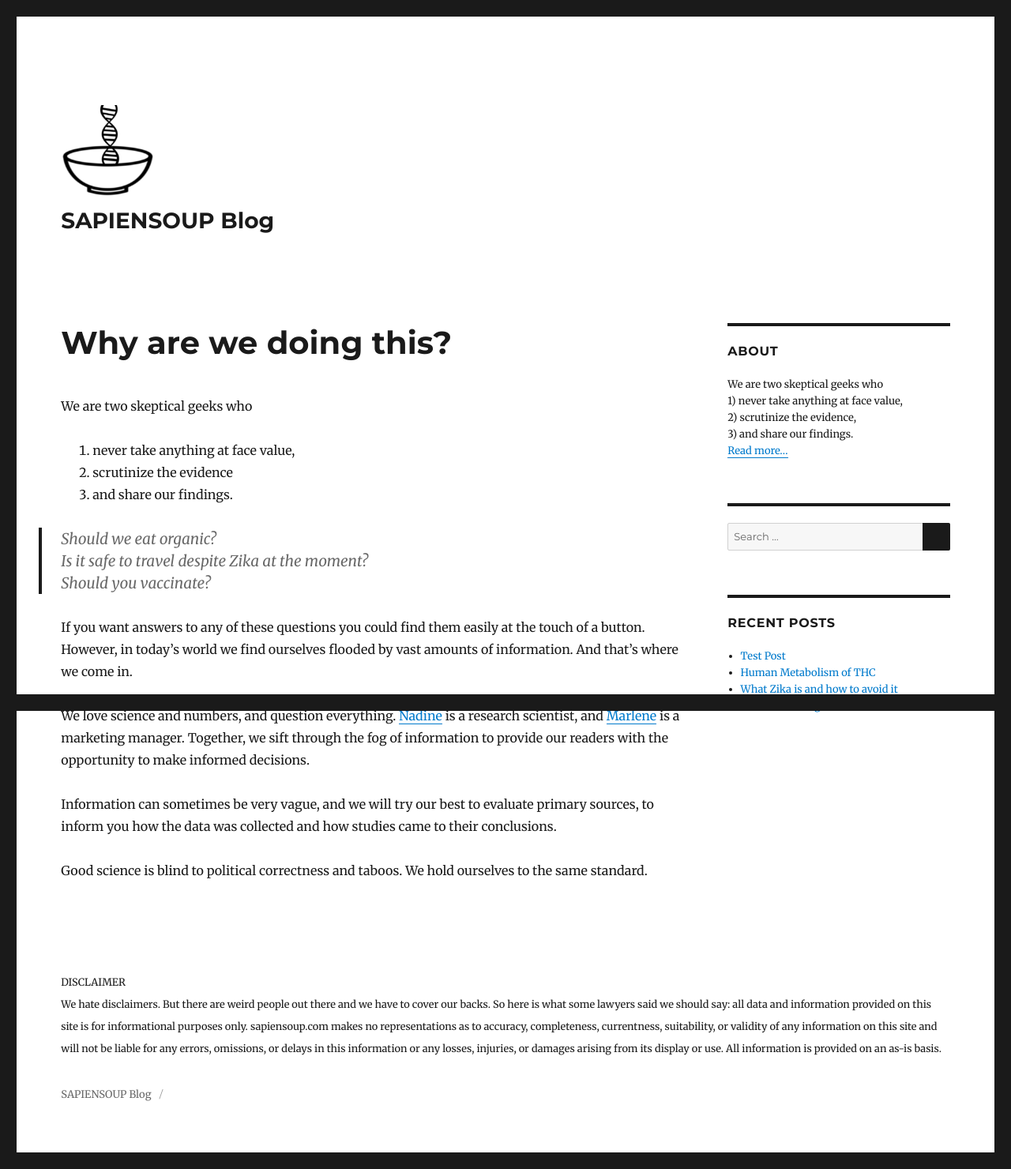
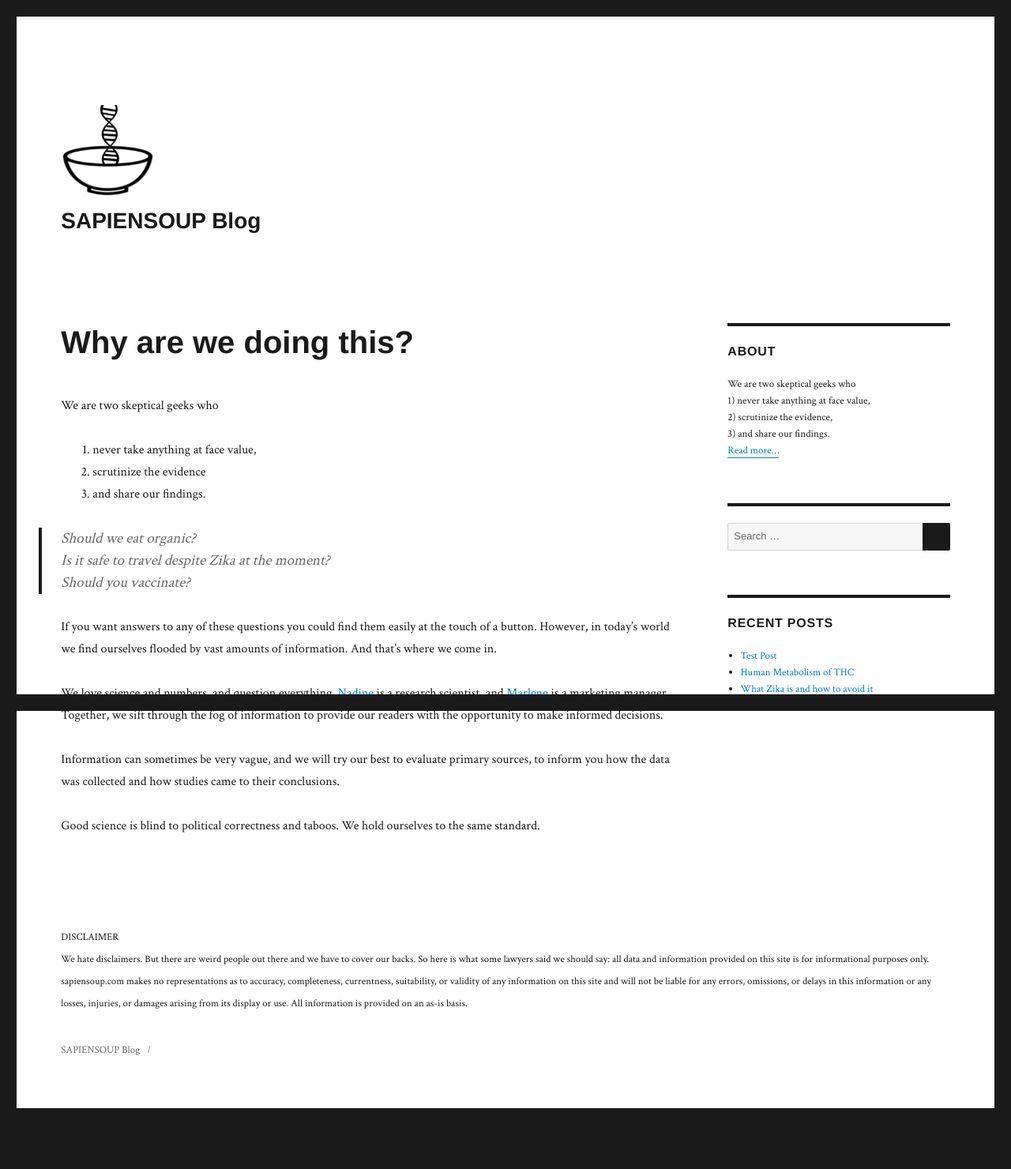
Before and after one commit to sapiensoup/sapiensoup.com, a Jekyll site: the page built from about.md, in a window 1280 px wide. Shown: the whole page at 79% size. Built offline with Jekyll 4.4.1, drawn with Linux system fonts in a browser that asks for light colours; after the commit the page ends 1424 px from its top, so only the background shows below that.

Commit message:
Replace Merriweather font with Crimson Text
For demo purposes

```diff
--- a/_layouts/default.html
+++ b/_layouts/default.html
@@ -12,7 +12,7 @@
     <link rel="canonical" href="{{ site.url }}{{ page.url }}" />
     <link rel="alternate" type="application/atom+xml" title="{{ site.title }} &raquo; Feed" href="{{ site.url }}/feed.atom" />
     <link rel='dns-prefetch' href='//fonts.googleapis.com' />
-    <link rel='stylesheet' type='text/css' media='all' href='https://fonts.googleapis.com/css?family=Merriweather%3A400%2C700%2C900%2C400italic%2C700italic%2C900italic%7CMontserrat%3A400%2C700%7CInconsolata%3A400&#038;subset=latin%2Clatin-ext' />
+    <link href="https://fonts.googleapis.com/css?family=Crimson+Text" rel="stylesheet">
     <link rel='stylesheet' type='text/css' media='all' href='/css/twentysixteen.css?ver=4.7' />
     <meta name="description" content="{{ page.excerpt | strip_html }}"/>
     <meta property="og:locale" content="en_US" />
--- a/css/twentysixteen.css
+++ b/css/twentysixteen.css
@@ -304,7 +304,7 @@
 select,
 textarea {
 	color: #1a1a1a;
-	font-family: Merriweather, Georgia, serif;
+	font-family: 'Crimson Text', serif;
 	font-size: 16px;
 	font-size: 1rem;
 	line-height: 1.75;
@@ -2358,7 +2358,7 @@
 
 .required {
 	color: #007acc;
-	font-family: Merriweather, Georgia, serif;
+	font-family: 'Crimson Text', serif;
 }
 
 .comment-reply-title small {
```
